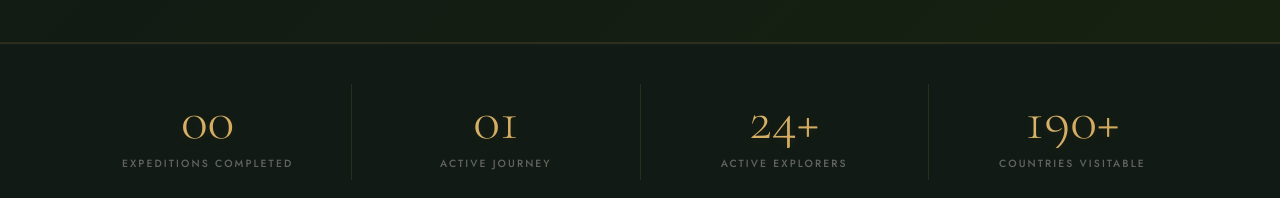
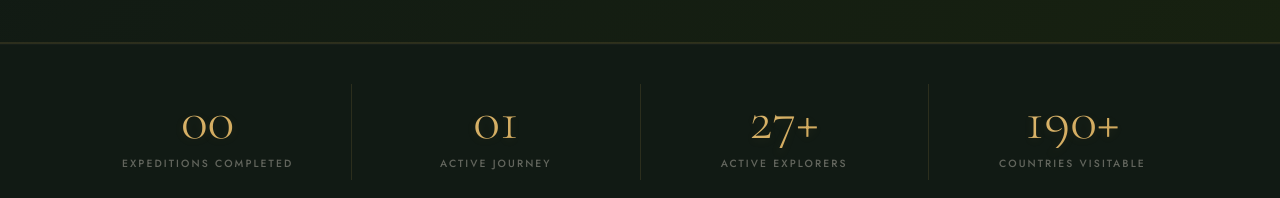
Before and after one commit to Findx-88/Wide-Open-World---Global-Culture-club, a Next.js app: page / in a window 1280 px wide. Shown: the part 928-1126 px from the top of the page. Built offline with nearby package versions, Linux system fonts and the light colour scheme; no server answers.

Commit message:
Add Vanshika Singh, Abhirup Das, and Sushmita Mondal to members data

```diff
--- a/src/data/members.js
+++ b/src/data/members.js
@@ -218,5 +218,32 @@ export const WOW_MEMBERS = [
         "country_flag": "🇮🇳",
         "visas": ["iran"],
         "issue_date": "02 Jul 2026"
+    },
+    {
+        "passport_number": "WOW-2026-0025",
+        "member_name": "Vanshika Singh",
+        "country": "India",
+        "country_code": "in",
+        "country_flag": "🇮🇳",
+        "visas": ["iran"],
+        "issue_date": "02 Jul 2026"
+    },
+    {
+        "passport_number": "WOW-2026-0026",
+        "member_name": "Abhirup Das",
+        "country": "India",
+        "country_code": "in",
+        "country_flag": "🇮🇳",
+        "visas": ["iran"],
+        "issue_date": "02 Jul 2026"
+    },
+    {
+        "passport_number": "WOW-2026-0027",
+        "member_name": "Sushmita Mondal",
+        "country": "India",
+        "country_code": "in",
+        "country_flag": "🇮🇳",
+        "visas": ["iran"],
+        "issue_date": "02 Jul 2026"
     }
 ];
```
